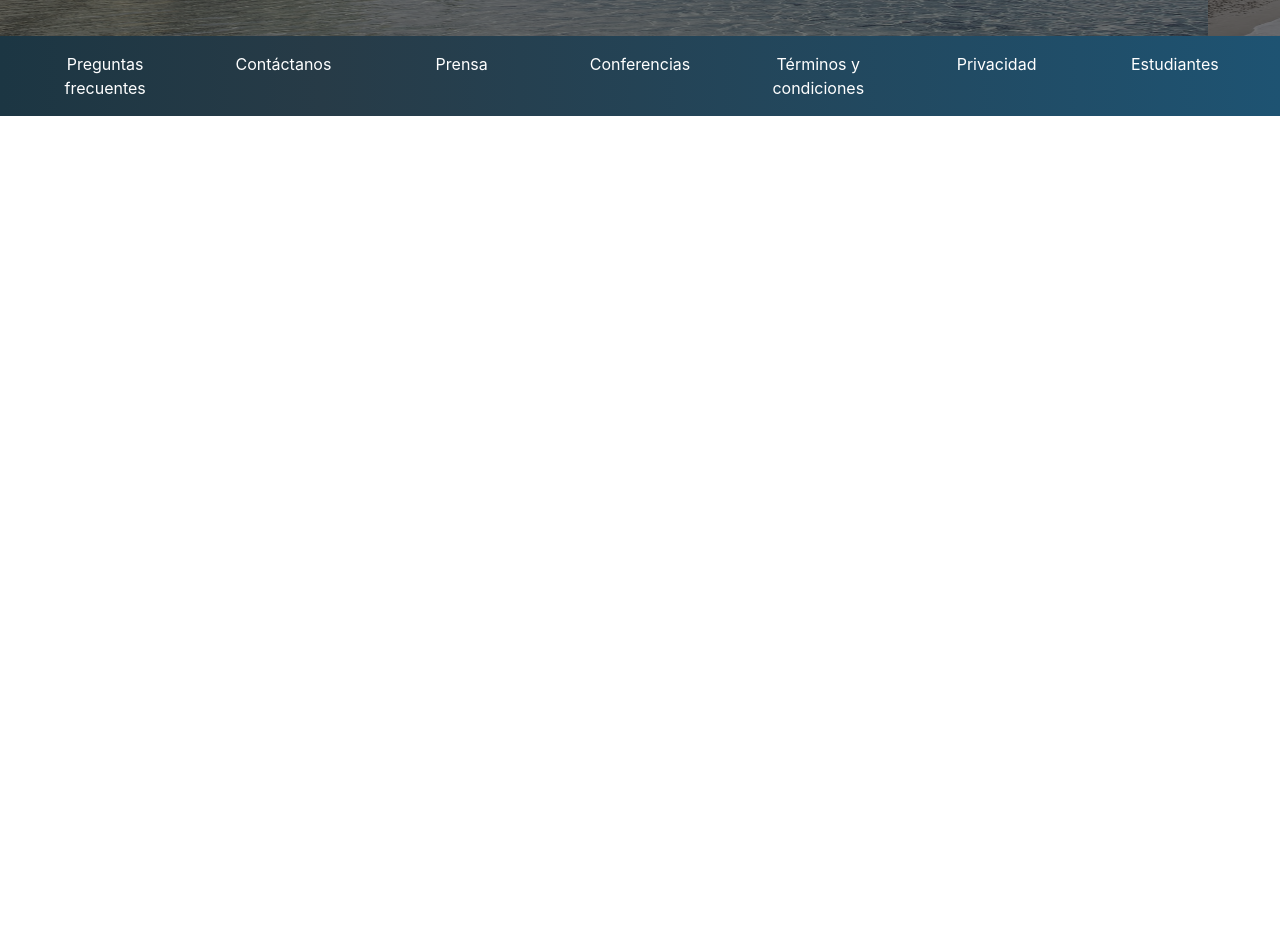
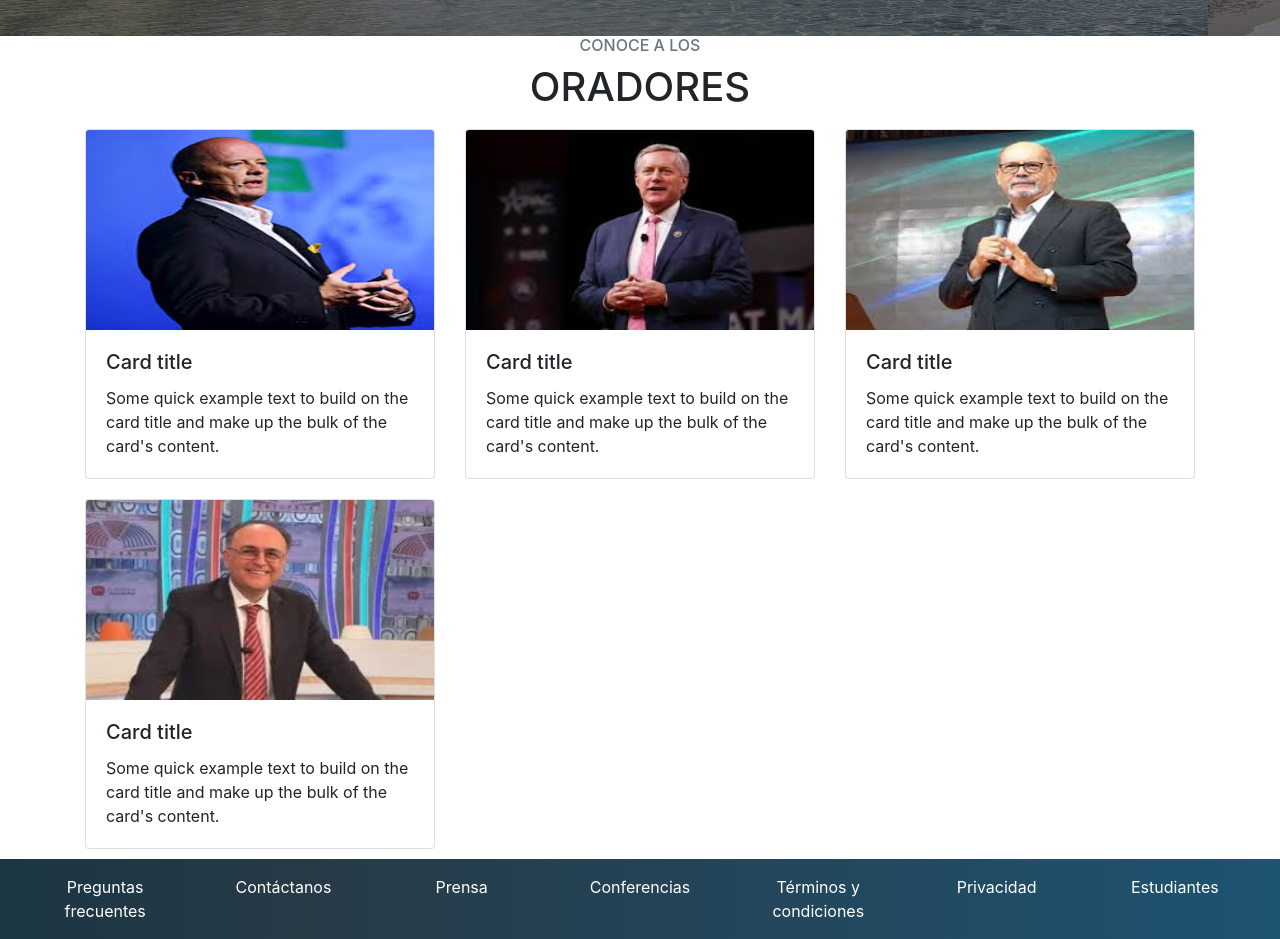
Before and after one commit to CrisJack/proyecto_bootstrap, a plain HTML site: page index.html in a window 1280 px wide. Shown: the part 340-1279 px from the top of the page. Before the commit the page ends 800 px from the top, so only its background shows below. Drawn offline with nearby package versions, Linux system fonts and the light colour scheme.

Commit message:
trabajando tarjetas

```diff
--- a/css/style.css
+++ b/css/style.css
@@ -30,3 +30,11 @@ footer .columnas div a{
     /* opacity: 0.6; */
    padding-right: 100px;
   }
+  .card{
+      margin-top: 10px;
+      margin-bottom:10px;
+  }
+  .tarjetas img{
+      height: 200px;
+      width: 100%;
+  }
--- a/index.html
+++ b/index.html
@@ -49,11 +49,7 @@
               <a class="nav-link" href="#">Comprar Tickets</a>
             </li>
             <li class="nav-item">
-              <a
-                class="nav-link "
-                href="#"
-                tabindex="-1"
-                aria-disabled="true"
+              <a class="nav-link " href="#" tabindex="-1" aria-disabled="true"
                 >Disabled</a
               >
             </li>
@@ -61,31 +57,64 @@
         </div>
       </nav>
     </header>
-    <section>
+    <main>
+      <section class="slaider-carousel">
         <div class="container-fluid">
           <div class="row seccion">
             <div class="col px-0">
-              <div id="carouselExampleControls" class="carousel slide slider" data-ride="carousel" data-pause="false">
+              <div
+                id="carouselExampleControls"
+                class="carousel slide slider"
+                data-ride="carousel"
+                data-pause="false"
+              >
                 <div class="carousel-inner">
                   <div class="carousel-item active">
-                      <img src="./assets/img/hawaii.jpg" class="d-block w-100" alt="...">
+                    <img
+                      src="./assets/img/hawaii.jpg"
+                      class="d-block w-100"
+                      alt="..."
+                    />
                   </div>
                   <div class="carousel-item">
-                      <img src="./assets/img/hawaii2.jpg" class="d-block w-100" alt="...">
+                    <img
+                      src="./assets/img/hawaii2.jpg"
+                      class="d-block w-100"
+                      alt="..."
+                    />
                   </div>
                   <div class="carousel-item">
-                      <img src="./assets/img/hawaii3.jpeg" class="d-block w-100" alt="...">
+                    <img
+                      src="./assets/img/hawaii3.jpeg"
+                      class="d-block w-100"
+                      alt="..."
+                    />
                   </div>
                   <div class="overlay negro">
                     <div class="container">
-                        <div class="texto row justify-content-end align-items-center">
-                          <div class="col col-sm-12 col-lg-6 text-center text-sm-right">
+                      <div
+                        class="texto row justify-content-end align-items-center"
+                      >
+                        <div
+                          class="col col-sm-12 col-lg-6 text-center text-sm-right"
+                        >
                           <h1 class="text-white">Codigo Conf Hawaii</h1>
-                            <p class="d-none d-sm-block text-white" >Codigo Conf llega por pimera vez a Hawaii! Un evento para compartir con nuestra comunidad el conocimiento y experiencia de los expertos que están creando el futuro de internet. Ven a conocer a miembros del Team Codigo, a otros estudiantes de Codigo y a los oradores de primer nivel que tenemos para ti. Te esperamos!</p>
-                            <button type="button" class="btn btn-outline-light">Quiero Ser Orador</button>
-                            <button type="button" class="btn btn-success">Comprar Tickets</button>
+                          <p class="d-none d-sm-block text-white">
+                            Codigo Conf llega por pimera vez a Hawaii! Un evento
+                            para compartir con nuestra comunidad el conocimiento
+                            y experiencia de los expertos que están creando el
+                            futuro de internet. Ven a conocer a miembros del
+                            Team Codigo, a otros estudiantes de Codigo y a los
+                            oradores de primer nivel que tenemos para ti. Te
+                            esperamos!
+                          </p>
+                          <button type="button" class="btn btn-outline-light">
+                            Quiero Ser Orador
+                          </button>
+                          <button type="button" class="btn btn-success">
+                            Comprar Tickets
+                          </button>
                         </div>
-
                       </div>
                     </div>
                   </div>
@@ -95,7 +124,67 @@
           </div>
         </div>
       </section>
-
+      <section class="tarjetas">
+        <div class="container">
+          <div class="row">
+            <div class="col text-center">
+              <h6 class="text-muted">CONOCE A LOS</h6>
+              <h1>ORADORES</h1>
+            </div>
+          </div>
+          <div class="row">
+            <div class="col-4">
+              <div class="card">
+                <img src="./assets/img/ora1.jpg" class="card-img-top" alt="..." />
+                <div class="card-body">
+                  <h5 class="card-title">Card title</h5>
+                  <p class="card-text">
+                    Some quick example text to build on the card title and make
+                    up the bulk of the card's content.
+                  </p>
+                </div>
+              </div>
+            </div>
+            <div class="col-4">
+              <div class="card">
+                <img src="./assets/img/ora2.jpg" class="card-img-top" alt="..." />
+                <div class="card-body">
+                  <h5 class="card-title">Card title</h5>
+                  <p class="card-text">
+                    Some quick example text to build on the card title and make
+                    up the bulk of the card's content.
+                  </p>
+                </div>
+              </div>
+            </div>
+            <div class="col-4">
+              <div class="card">
+                <img src="./assets/img/ora3.jpg" class="card-img-top" alt="..." />
+                <div class="card-body">
+                  <h5 class="card-title">Card title</h5>
+                  <p class="card-text">
+                    Some quick example text to build on the card title and make
+                    up the bulk of the card's content.
+                  </p>
+                </div>
+              </div>
+            </div>
+            <div class="col-4">
+              <div class="card">
+                <img src="./assets/img/ora4.jpg" class="card-img-top" alt="..." />
+                <div class="card-body">
+                  <h5 class="card-title">Card title</h5>
+                  <p class="card-text">
+                    Some quick example text to build on the card title and make
+                    up the bulk of the card's content.
+                  </p>
+                </div>
+              </div>
+            </div>
+          </div>
+        </div>
+      </section>
+    </main>
     <footer>
       <div class="container-fluid">
         <div class="row columnas p-3 text-center">
```
Also changed, not shown: assets/img/ora1.jpg (added), assets/img/ora2.jpg (added), assets/img/ora3.jpg (added), assets/img/ora4.jpg (added). Lines whose indentation alone changed are shown as unchanged.
